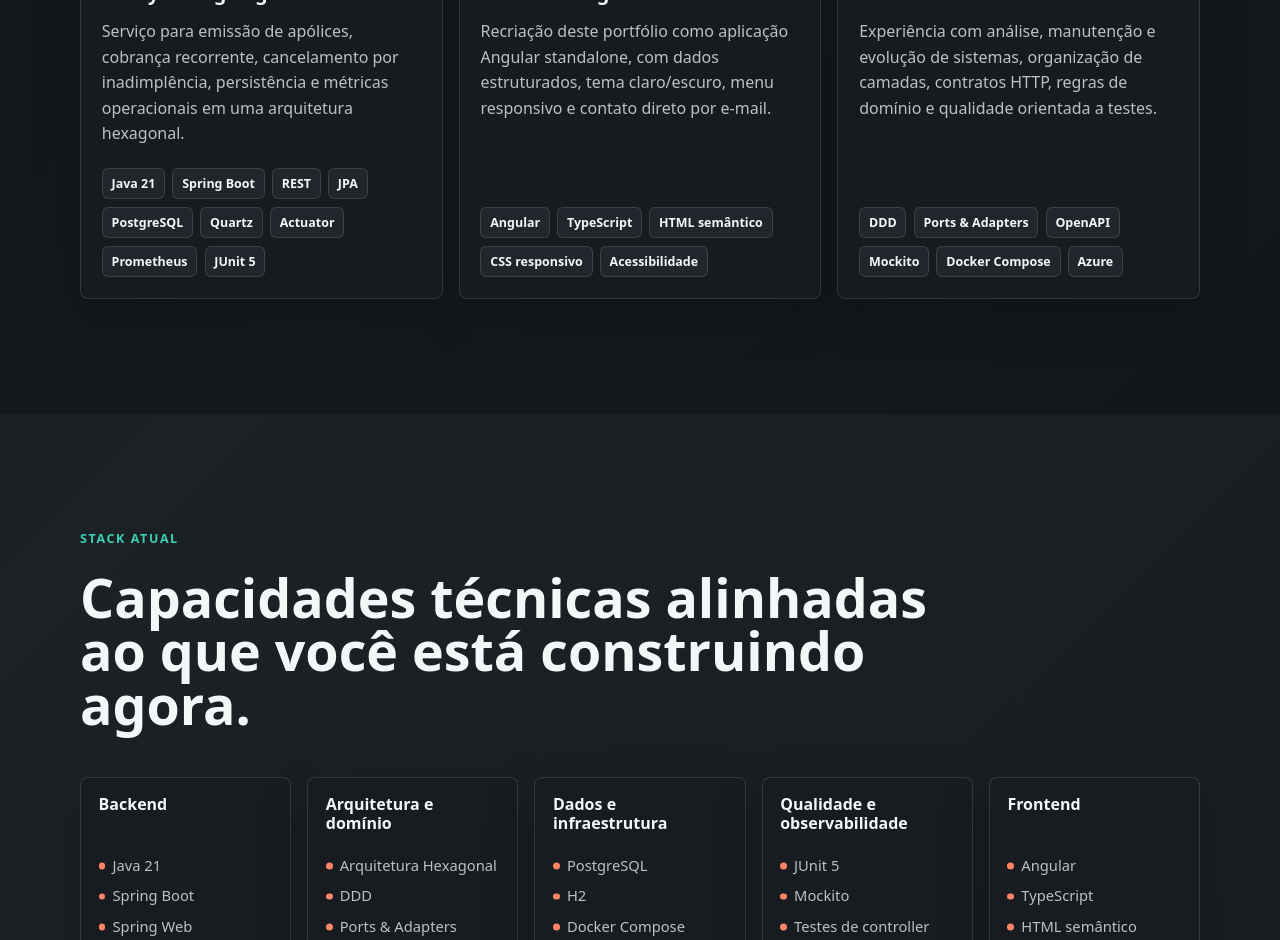
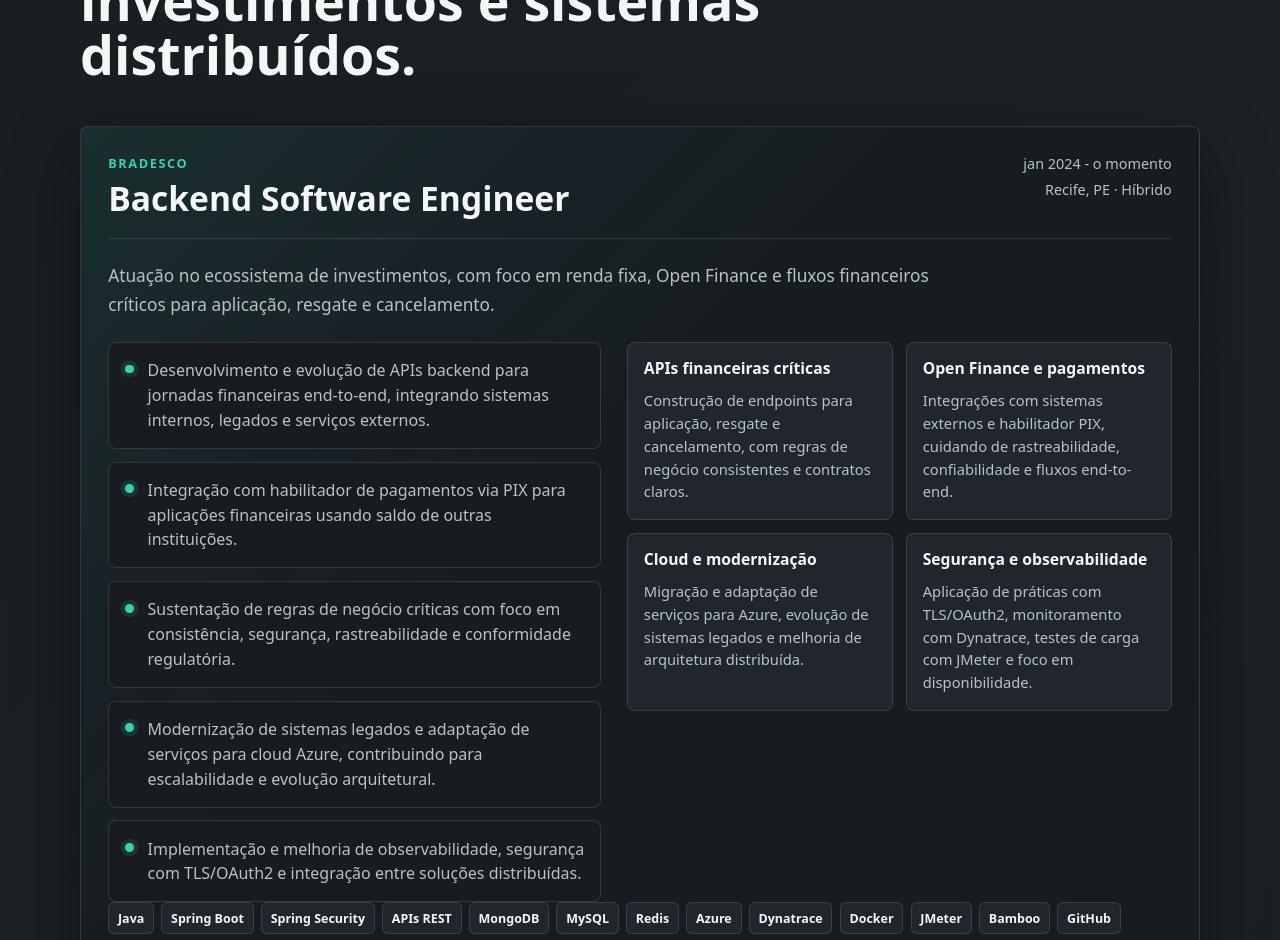
Before and after one commit to lauradefreitas2/Portifolio, an Angular app: page / in a window 1280 px wide. Shown: the part 1860-2800 px from the top of the page. Built offline with nearby package versions, Linux system fonts and the light colour scheme.

Commit message:
Strengthen backend portfolio content

```diff
--- a/src/app/app.css
+++ b/src/app/app.css
@@ -56,7 +56,14 @@
   width: min(1120px, calc(100% - 2rem));
   margin: 0 auto;
   padding: 1rem 0;
+  background: rgba(16, 18, 20, 0.78);
   backdrop-filter: blur(18px);
+  border-bottom: 1px solid rgba(255, 255, 255, 0.06);
+}
+
+.light-theme .topbar {
+  background: rgba(246, 248, 247, 0.82);
+  border-bottom-color: rgba(15, 23, 42, 0.08);
 }
 
 .brand {
@@ -166,6 +173,7 @@
 
 .section {
   padding: clamp(4.5rem, 9vw, 8rem) 0;
+  scroll-margin-top: 5.5rem;
 }
 
 .section-inner {
@@ -230,6 +238,13 @@
   color: var(--text);
   font-size: 1.22rem;
   line-height: 1.2;
+}
+
+h4 {
+  margin: 0;
+  color: var(--text);
+  font-size: 0.98rem;
+  line-height: 1.25;
 }
 
 .lead {
@@ -310,8 +325,9 @@
 
 .quick-facts dt {
   color: var(--text);
-  font-size: 1.05rem;
+  font-size: clamp(0.96rem, 1.4vw, 1.05rem);
   font-weight: 800;
+  line-height: 1.15;
 }
 
 .quick-facts dd {
@@ -386,6 +402,130 @@
   margin-bottom: clamp(1.6rem, 4vw, 2.8rem);
 }
 
+.compact-heading h2 {
+  max-width: 780px;
+}
+
+.experience-section {
+  background: rgba(255, 255, 255, 0.035);
+}
+
+.light-theme .experience-section {
+  background: rgba(8, 126, 112, 0.05);
+}
+
+.experience-card {
+  padding: clamp(1.1rem, 3vw, 1.7rem);
+  border: 1px solid var(--line);
+  border-radius: 8px;
+  background:
+    linear-gradient(135deg, rgba(57, 208, 181, 0.1), transparent 42%),
+    color-mix(in srgb, var(--surface) 91%, transparent);
+  box-shadow: var(--shadow);
+}
+
+.experience-header {
+  display: flex;
+  align-items: start;
+  justify-content: space-between;
+  gap: 1.5rem;
+  padding-bottom: 1.2rem;
+  border-bottom: 1px solid var(--line);
+}
+
+.role-label {
+  margin: 0 0 0.35rem;
+  color: var(--brand);
+  font-size: 0.8rem;
+  font-weight: 800;
+  letter-spacing: 0.12em;
+  text-transform: uppercase;
+}
+
+.experience-header h3 {
+  font-size: clamp(1.35rem, 3vw, 2.1rem);
+}
+
+.role-meta {
+  display: grid;
+  justify-items: end;
+  gap: 0.35rem;
+  color: var(--muted);
+  font-size: 0.9rem;
+  line-height: 1.4;
+  text-align: right;
+}
+
+.experience-summary {
+  max-width: 880px;
+  margin: 1.4rem 0;
+  color: var(--muted);
+  font-size: 1.08rem;
+  line-height: 1.7;
+}
+
+.experience-content {
+  display: grid;
+  grid-template-columns: minmax(0, 0.95fr) minmax(360px, 1.05fr);
+  gap: clamp(1rem, 3vw, 1.6rem);
+  align-items: start;
+}
+
+.impact-list {
+  display: grid;
+  gap: 0.8rem;
+  padding: 0;
+  margin: 0;
+  list-style: none;
+}
+
+.impact-list li {
+  position: relative;
+  padding: 0.95rem 0.95rem 0.95rem 2.4rem;
+  border: 1px solid var(--line);
+  border-radius: 8px;
+  background: var(--surface);
+  color: var(--muted);
+  line-height: 1.55;
+}
+
+.impact-list li::before {
+  content: "";
+  position: absolute;
+  left: 1rem;
+  top: 1.35rem;
+  width: 0.55rem;
+  aspect-ratio: 1;
+  border-radius: 999px;
+  background: var(--brand);
+  box-shadow: 0 0 0 0.28rem rgba(57, 208, 181, 0.12);
+}
+
+.backend-area-grid {
+  display: grid;
+  grid-template-columns: repeat(2, minmax(0, 1fr));
+  gap: 0.8rem;
+}
+
+.backend-area-card {
+  min-height: 100%;
+  padding: 1rem;
+  border: 1px solid var(--line);
+  border-radius: 8px;
+  background: var(--surface-soft);
+}
+
+.backend-area-card p {
+  margin: 0.65rem 0 0;
+  color: var(--muted);
+  font-size: 0.92rem;
+  line-height: 1.55;
+}
+
+.experience-tags {
+  margin-top: 1.4rem;
+}
+
 .project-grid {
   display: grid;
   grid-template-columns: repeat(3, minmax(0, 1fr));
@@ -449,11 +589,11 @@
 }
 
 .stack-section {
-  background: rgba(255, 255, 255, 0.035);
+  background: rgba(0, 0, 0, 0.12);
 }
 
 .light-theme .stack-section {
-  background: rgba(8, 126, 112, 0.05);
+  background: rgba(15, 23, 42, 0.035);
 }
 
 .stack-grid {
@@ -609,6 +749,7 @@
 
   .hero-grid,
   .split,
+  .experience-content,
   .contact-panel {
     grid-template-columns: 1fr;
   }
@@ -622,6 +763,10 @@
   }
 
   .project-grid {
+    grid-template-columns: 1fr;
+  }
+
+  .backend-area-grid {
     grid-template-columns: 1fr;
   }
 
@@ -651,6 +796,15 @@
   .quick-facts,
   .stack-grid {
     grid-template-columns: 1fr;
+  }
+
+  .experience-header {
+    display: grid;
+  }
+
+  .role-meta {
+    justify-items: start;
+    text-align: left;
   }
 
   .quick-facts div {
--- a/src/app/app.html
+++ b/src/app/app.html
@@ -44,10 +44,10 @@
     <section id="home" class="hero section">
       <div class="section-inner hero-grid">
         <div class="hero-copy">
-          <p class="eyebrow">Backend developer | Java, Spring Boot e Angular</p>
+          <p class="eyebrow">Backend Software Engineer · Java · Spring Boot · Azure</p>
           <h1>Laura de Freitas</h1>
           <p class="lead">
-            Desenvolvedora backend de 24 anos, em Recife, criando APIs, regras de negócio e sistemas com arquitetura clara, testes e atenção real à experiência de quem usa.
+            Desenvolvedora backend de 24 anos no Bradesco, atuando em investimentos, renda fixa e integrações Open Finance com foco em APIs críticas, segurança, observabilidade e cloud.
           </p>
 
           <div class="hero-actions" aria-label="Ações principais">
@@ -78,10 +78,10 @@
         <div class="hero-visual" aria-label="Foto e especialidades de Laura">
           <img class="portrait" src="/assets/images/profile-laura.jpg" alt="Laura de Freitas em frente ao computador com código aberto">
           <div class="capability-strip">
-            <span>APIs REST</span>
+            <span>Renda fixa</span>
+            <span>Open Finance</span>
             <span>Spring Boot</span>
-            <span>Testes</span>
-            <span>Angular</span>
+            <span>Azure</span>
           </div>
         </div>
       </div>
@@ -91,17 +91,64 @@
       <div class="section-inner split">
         <div>
           <p class="eyebrow">Sobre mim</p>
-          <h2>Construo backend com domínio bem modelado e uma visão prática de produto.</h2>
+          <h2>Construo backend para produtos financeiros onde regra de negócio, segurança e confiabilidade importam.</h2>
         </div>
 
         <div class="rich-text">
           <p>
-            Sou Laura de Freitas, desenvolvedora backend em Recife, PE. Minha base é Java com Spring Boot, mas também trabalho com Angular e TypeScript para transformar ideias em interfaces funcionais, responsivas e bem apresentadas.
+            Sou Laura de Freitas, Backend Software Engineer no Bradesco, em Recife, PE. Trabalho no ecossistema de investimentos com Java, Spring Boot, APIs REST, MongoDB, MySQL, Azure e integrações via Open Finance.
           </p>
           <p>
-            Tenho experiência com análise e manutenção de sistemas, criação de APIs REST, persistência com JPA, automações com jobs, testes automatizados e observabilidade. Gosto de código organizado, contratos claros e soluções que não quebram quando o projeto cresce.
+            Minha atuação passa por fluxos de aplicação, resgate e cancelamento, integração com pagamentos PIX, modernização de legados, segurança com TLS/OAuth2 e observabilidade com Dynatrace. Gosto de código organizado, contratos claros e soluções preparadas para crescer sem perder rastreabilidade.
           </p>
         </div>
+      </div>
+    </section>
+
+    <section id="experience" class="section experience-section">
+      <div class="section-inner">
+        <div class="section-heading compact-heading">
+          <p class="eyebrow">Experiência atual</p>
+          <h2>Backend no Bradesco, com escopo real em investimentos e sistemas distribuídos.</h2>
+        </div>
+
+        <article class="experience-card">
+          <div class="experience-header">
+            <div>
+              <p class="role-label">{{ experience.company }}</p>
+              <h3>{{ experience.role }}</h3>
+            </div>
+            <div class="role-meta">
+              <span>{{ experience.period }}</span>
+              <span>{{ experience.location }}</span>
+            </div>
+          </div>
+
+          <p class="experience-summary">{{ experience.summary }}</p>
+
+          <div class="experience-content">
+            <ul class="impact-list">
+              @for (bullet of experience.bullets; track bullet) {
+                <li>{{ bullet }}</li>
+              }
+            </ul>
+
+            <div class="backend-area-grid">
+              @for (area of backendAreas; track area.title) {
+                <article class="backend-area-card">
+                  <h4>{{ area.title }}</h4>
+                  <p>{{ area.description }}</p>
+                </article>
+              }
+            </div>
+          </div>
+
+          <ul class="tag-list experience-tags" aria-label="Stack utilizada no Bradesco">
+            @for (tech of experience.stack; track tech) {
+              <li>{{ tech }}</li>
+            }
+          </ul>
+        </article>
       </div>
     </section>
 
@@ -109,7 +156,7 @@
       <div class="section-inner">
         <div class="section-heading">
           <p class="eyebrow">Projetos</p>
-          <h2>Trabalho com engenharia backend, mas sem descuidar da entrega visual.</h2>
+          <h2>Projetos e entregas que demonstram domínio técnico além do discurso.</h2>
         </div>
 
         <div class="project-grid">
@@ -138,7 +185,7 @@
       <div class="section-inner">
         <div class="section-heading">
           <p class="eyebrow">Stack atual</p>
-          <h2>Capacidades técnicas alinhadas ao que você está construindo agora.</h2>
+          <h2>Stack posicionada para backend pleno em produto financeiro.</h2>
         </div>
 
         <div class="stack-grid">
@@ -162,7 +209,7 @@
           <p class="eyebrow">Contato</p>
           <h2>Vamos conversar sobre a próxima oportunidade?</h2>
           <p>
-            Estou aberta a conversas sobre desenvolvimento backend, APIs, sistemas Java/Spring e oportunidades em times que valorizam qualidade técnica.
+            Estou aberta a conversas sobre backend Java/Spring, Open Finance, APIs financeiras, modernização cloud e times que valorizam engenharia com responsabilidade.
           </p>
         </div>
 
--- a/src/app/app.ts
+++ b/src/app/app.ts
@@ -18,6 +18,21 @@
   label: string;
 };
 
+type RoleExperience = {
+  role: string;
+  company: string;
+  period: string;
+  location: string;
+  summary: string;
+  bullets: string[];
+  stack: string[];
+};
+
+type BackendArea = {
+  title: string;
+  description: string;
+};
+
 @Component({
   selector: 'app-root',
   templateUrl: './app.html',
@@ -35,16 +50,78 @@
 
   readonly navItems = [
     { label: 'Sobre', href: '#about' },
+    { label: 'Experiência', href: '#experience' },
     { label: 'Projetos', href: '#projects' },
     { label: 'Stack', href: '#stack' },
     { label: 'Contato', href: '#contact' }
   ];
 
   readonly highlights: Experience[] = [
-    { value: '24', label: 'anos' },
-    { value: 'Recife', label: 'PE' },
-    { value: 'Backend', label: 'Java e Spring' },
-    { value: 'Angular', label: 'frontend moderno' }
+    { value: 'Bradesco', label: 'investimentos e renda fixa' },
+    { value: '2x', label: 'Azure Certified' },
+    { value: 'Open Finance', label: 'integrações reguladas' },
+    { value: 'PIX', label: 'pagamentos e rastreabilidade' }
+  ];
+
+  readonly experience: RoleExperience = {
+    role: 'Backend Software Engineer',
+    company: 'Bradesco',
+    period: 'jan 2024 - o momento',
+    location: 'Recife, PE · Híbrido',
+    summary:
+      'Atuação no ecossistema de investimentos, com foco em renda fixa, Open Finance e fluxos financeiros críticos para aplicação, resgate e cancelamento.',
+    bullets: [
+      'Desenvolvimento e evolução de APIs backend para jornadas financeiras end-to-end, integrando sistemas internos, legados e serviços externos.',
+      'Integração com habilitador de pagamentos via PIX para aplicações financeiras usando saldo de outras instituições.',
+      'Sustentação de regras de negócio críticas com foco em consistência, segurança, rastreabilidade e conformidade regulatória.',
+      'Modernização de sistemas legados e adaptação de serviços para cloud Azure, contribuindo para escalabilidade e evolução arquitetural.',
+      'Implementação e melhoria de observabilidade, segurança com TLS/OAuth2 e integração entre soluções distribuídas.'
+    ],
+    stack: [
+      'Java',
+      'Spring Boot',
+      'Spring Security',
+      'APIs REST',
+      'MongoDB',
+      'MySQL',
+      'Redis',
+      'Azure',
+      'Dynatrace',
+      'Docker',
+      'JMeter',
+      'Bamboo',
+      'GitHub',
+      'Bitbucket',
+      'Jira',
+      'Mainframe',
+      'Angular',
+      'Node.js',
+      'NestJS',
+      'Next.js'
+    ]
+  };
+
+  readonly backendAreas: BackendArea[] = [
+    {
+      title: 'APIs financeiras críticas',
+      description:
+        'Construção de endpoints para aplicação, resgate e cancelamento, com regras de negócio consistentes e contratos claros.'
+    },
+    {
+      title: 'Open Finance e pagamentos',
+      description:
+        'Integrações com sistemas externos e habilitador PIX, cuidando de rastreabilidade, confiabilidade e fluxos end-to-end.'
+    },
+    {
+      title: 'Cloud e modernização',
+      description:
+        'Migração e adaptação de serviços para Azure, evolução de sistemas legados e melhoria de arquitetura distribuída.'
+    },
+    {
+      title: 'Segurança e observabilidade',
+      description:
+        'Aplicação de práticas com TLS/OAuth2, monitoramento com Dynatrace, testes de carga com JMeter e foco em disponibilidade.'
+    }
   ];
 
   readonly projects: Project[] = [
@@ -66,31 +143,31 @@
       title: 'Sistemas e APIs',
       label: 'Engenharia',
       description:
-        'Experiência com análise, manutenção e evolução de sistemas, organização de camadas, contratos HTTP, regras de domínio e qualidade orientada a testes.',
-      stack: ['DDD', 'Ports & Adapters', 'OpenAPI', 'Mockito', 'Docker Compose', 'Azure']
+        'Experiência com análise, manutenção e evolução de sistemas distribuídos, contratos HTTP, regras de domínio, segurança e qualidade orientada a testes.',
+      stack: ['Open Finance', 'TLS/OAuth2', 'Dynatrace', 'JMeter', 'Docker', 'Azure']
     }
   ];
 
   readonly skillGroups: SkillGroup[] = [
     {
-      title: 'Backend',
-      items: ['Java 21', 'Spring Boot', 'Spring Web', 'Spring Data JPA', 'REST APIs', 'Jakarta Validation']
+      title: 'Backend financeiro',
+      items: ['Java', 'Spring Boot', 'Spring Security', 'APIs REST', 'Open Finance', 'PIX']
     },
     {
       title: 'Arquitetura e domínio',
-      items: ['Arquitetura Hexagonal', 'DDD', 'Ports & Adapters', 'Use Cases', 'Mappers', 'Tratamento global de erros']
+      items: ['Sistemas distribuídos', 'Arquitetura Hexagonal', 'DDD', 'Integrações legadas', 'Regras críticas', 'Alta disponibilidade']
     },
     {
       title: 'Dados e infraestrutura',
-      items: ['PostgreSQL', 'H2', 'Docker Compose', 'Quartz Scheduler', 'Azure', 'Spring Security']
+      items: ['MongoDB', 'MySQL', 'PostgreSQL', 'Redis', 'Docker', 'Azure']
     },
     {
       title: 'Qualidade e observabilidade',
-      items: ['JUnit 5', 'Mockito', 'Testes de controller', 'Testes de persistência', 'Actuator', 'Micrometer Prometheus']
+      items: ['Dynatrace', 'JMeter', 'JUnit 5', 'Mockito', 'Actuator', 'Prometheus']
     },
     {
-      title: 'Frontend',
-      items: ['Angular', 'TypeScript', 'HTML semântico', 'CSS moderno', 'Responsividade', 'Acessibilidade']
+      title: 'Ferramentas e frontend',
+      items: ['Git', 'GitHub', 'Bitbucket', 'Bamboo', 'Jira', 'Angular']
     }
   ];
 
```
Also changed, not shown: 1 other file (tests, documents, lock files or other folders).
